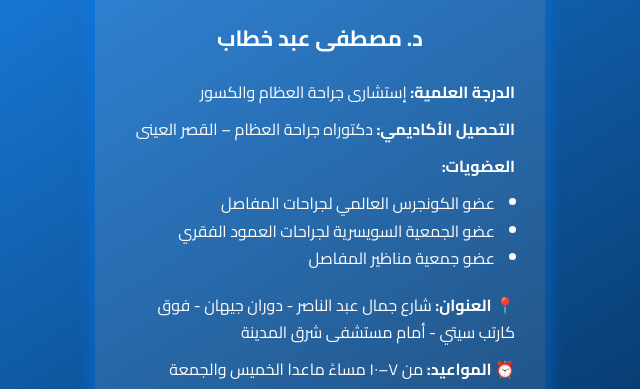
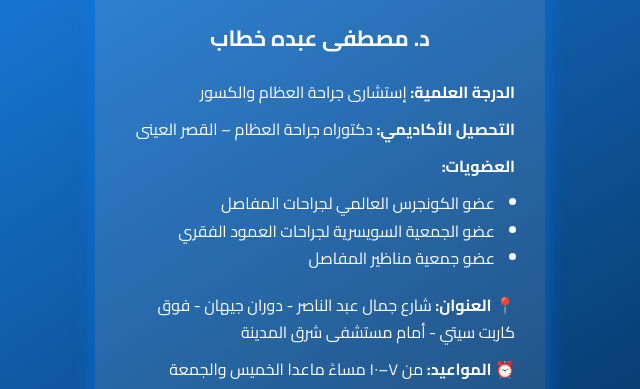
Before and after one commit to ZZZRRrobots/Dr.Mostafa-Abdo, a plain HTML site: page index.html in a window 1280 px wide. Shown: the part 175-564 px from the top of the page, 320-960 px from the left. Drawn offline with Linux system fonts and the light colour scheme.

Commit message:
Update index.html

```diff
--- a/index.html
+++ b/index.html
@@ -96,7 +96,7 @@
   <div class="container">
     <img src="https://i.ibb.co/Q7xFNps2/Whats-App-Image-2025-07-26-at-12-24-40-PM-removebg-preview.png" alt="Dr. Mostafa Logo" class="logo" />
 
-    <h1>د. مصطفى عبد خطاب</h1>
+    <h1>د. مصطفى عبده خطاب</h1>
 
     <p><strong>الدرجة العلمية:</strong> إستشارى جراحة العظام والكسور</p>
     <p><strong>التحصيل الأكاديمي:</strong> دكتوراه جراحة العظام – القصر العينى</p>
@@ -108,7 +108,7 @@
       <li>عضو جمعية مناظير المفاصل</li>
     </ul>
 
-    <p><strong>📍 العنوان:</strong> شارع جمال عبد الناصر - دوران جيهان - فوق كارتب سيتي - أمام مستشفى شرق المدينة</p>
+    <p><strong>📍 العنوان:</strong> شارع جمال عبد الناصر - دوران جيهان - فوق كاربت سيتي - أمام مستشفى شرق المدينة</p>
     <p><strong>⏰ المواعيد:</strong> من ٧–١٠ مساءً ماعدا الخميس والجمعة</p>
     <p><strong>📞 للحجز:</strong> اتصل بنا قبل يومين من الموعد</p>
     <p><strong>📞 للحجز:</strong> 035409060</p>
```
